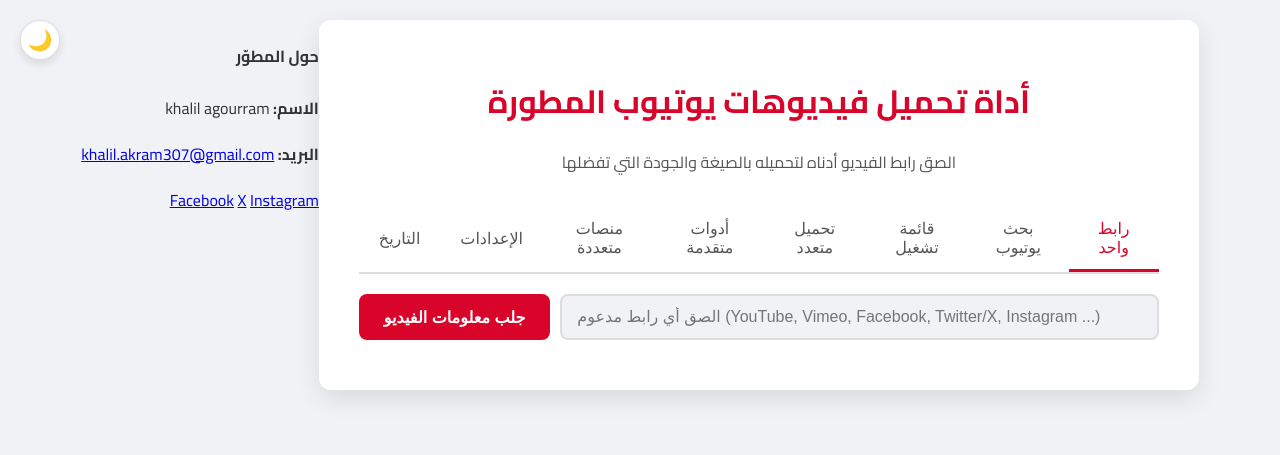
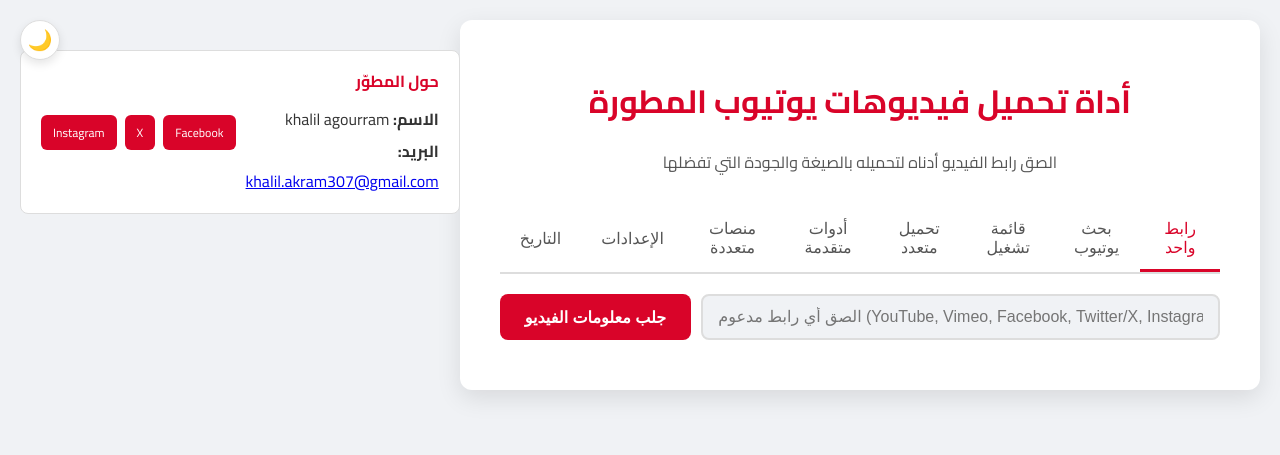
Before and after one commit to Khalil307-ak/youtube_downloader, a Flask app: page / in a window 1280 px wide. Shown: the top 455 px of the page. Run offline with Flask 2, Linux system fonts and the light colour scheme; some libraries are stand-ins or nearby versions.

Commit message:
Update style.css

```diff
--- a/static/css/style.css
+++ b/static/css/style.css
@@ -265,6 +265,74 @@ body.dark-mode .error-message {
 
 .tab-content.active {
     display: block;
+}
+
+/* --- المنصات المتعددة --- */
+.multi-container {
+    background-color: var(--note-bg);
+    border: 1px solid var(--note-border);
+    border-radius: 8px;
+    padding: 20px;
+}
+
+.supported-list {
+    display: flex;
+    flex-wrap: wrap;
+    gap: 8px;
+    margin: 10px 0 0 0;
+}
+
+.badge {
+    background-color: var(--container-bg);
+    border: 1px solid var(--border-color);
+    color: var(--text-color);
+    padding: 6px 10px;
+    border-radius: 999px;
+    font-size: 12px;
+}
+
+/* --- معلومات المطور --- */
+.app-footer {
+    margin-top: 30px;
+}
+
+.dev-card {
+    display: flex;
+    justify-content: space-between;
+    align-items: center;
+    gap: 10px;
+    background-color: var(--container-bg);
+    border: 1px solid var(--border-color);
+    border-radius: 8px;
+    padding: 15px 20px;
+}
+
+.dev-meta h4 {
+    margin: 0 0 8px 0;
+    color: var(--primary-color);
+}
+
+.dev-meta p {
+    margin: 2px 0;
+}
+
+.dev-links {
+    display: flex;
+    gap: 8px;
+}
+
+.dev-link {
+    display: inline-block;
+    padding: 6px 12px;
+    background-color: var(--primary-color);
+    color: #fff;
+    text-decoration: none;
+    border-radius: 6px;
+    font-size: 12px;
+}
+
+.dev-link:hover {
+    background-color: var(--primary-hover);
 }
 
 /* --- قائمة التشغيل --- */
```
